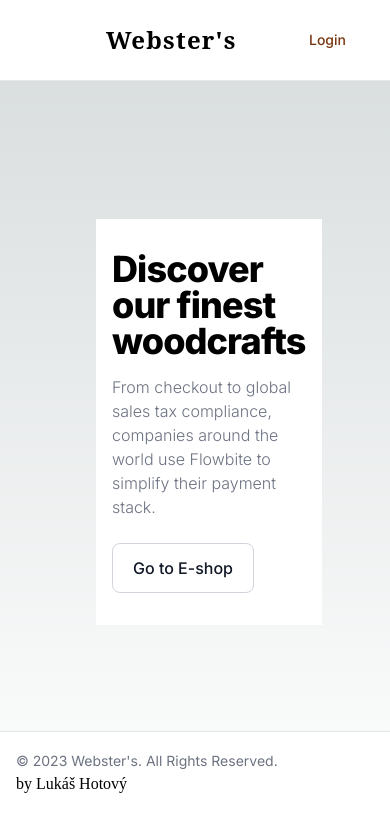
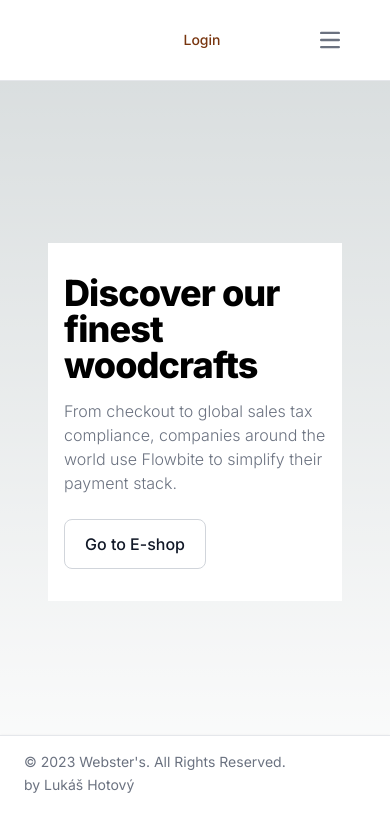
Before and after one commit to lhotovy/websters-eshop, a Next.js app: page / in a window 390 px wide. Shown: the top 832 px of the page. Built offline with nearby package versions, Linux system fonts and the light colour scheme.

Commit message:
Added responsive design

```diff
--- a/src/app/globals.css
+++ b/src/app/globals.css
@@ -5,6 +5,7 @@
 @import url('https://fonts.googleapis.com/css2?family=Cardo:ital,wght@0,400;0,700;1,400&display=swap');
 @import url('https://fonts.googleapis.com/css2?family=Noto+Serif:ital,wght@0,400;0,500;0,600;1,400&display=swap');
 @import url('https://fonts.googleapis.com/css2?family=Borel&display=swap');
+@import url('https://fonts.googleapis.com/css2?family=Merriweather:ital@1&display=swap');
 
 @layer base {
   html {
@@ -35,3 +36,8 @@ body {
     )
     rgb(var(--background-start-rgb));
 }
+
+.active {
+  color: rgb(var(--background-start-rgb));
+  font-weight: bold;
+}
--- a/src/app/layout.tsx
+++ b/src/app/layout.tsx
@@ -19,7 +19,7 @@ export default function RootLayout({
         <head>
           <link rel="icon" href="/favicon.png" sizes="any" />
         </head>
-        <body className={inter.className}>
+        <body className={`${inter.className} max-w-screen`}>
           <ShopContextProvider>
             {children}
           </ShopContextProvider>
--- a/src/app/page.tsx
+++ b/src/app/page.tsx
@@ -4,7 +4,7 @@ import { Hero } from '../components/hero';
 
 export default function Home() {
   return (
-    <main className="flex min-h-screen flex-col items-center justify-between p-24">
+    <main className="flex min-h-screen flex-col items-center justify-between md:p-24 p-12">
       <Header/>
       <Hero />
       <Footer />
--- a/src/components/contactForm.tsx
+++ b/src/components/contactForm.tsx
@@ -7,7 +7,7 @@ const ContactForm = ({handleSubmit, isSuccess, formData, setData}: IContactForm)
     return (
         <>
             <form
-                className='w-2/5 m-auto mt-48 mb-24'
+                className='md:w-2/5 w-2/3 m-auto mt-48 mb-24'
                 method='POST'
                 onSubmit={handleSubmit}>
                 <div className="grid gap-6 mb-6 md:grid-cols-2">
@@ -73,7 +73,7 @@ const ContactForm = ({handleSubmit, isSuccess, formData, setData}: IContactForm)
                 </div>
                 <button
                     type="submit"
-                    className="text-white bg-blue-700 hover:bg-blue-800 focus:ring-4 focus:outline-none focus:ring-blue-300 font-medium rounded-lg text-sm w-full sm:w-auto px-5 py-2.5 text-center dark:bg-blue-600 dark:hover:bg-blue-700 dark:focus:ring-blue-800">
+                    className="text-white bg-blue-700 hover:bg-blue-800 focus:ring-4 focus:outline-none focus:ring-blue-300 font-medium rounded-lg text-sm w-auto px-5 py-2.5 text-center dark:bg-blue-600 dark:hover:bg-blue-700 dark:focus:ring-blue-800">
                         Submit
                 </button>
             </form>
--- a/src/components/footer.tsx
+++ b/src/components/footer.tsx
@@ -3,8 +3,9 @@ import {FaLinkedin, FaGithub} from "react-icons/fa"
 
 export const Footer = () => {
   return (
-    <footer className="fixed bottom-0 left-0 z-20 w-full p-4 bg-white border-t border-gray-200 shadow md:flex md:items-center md:justify-between md:p-6 dark:bg-gray-800 dark:border-gray-600">
-        <span className="text-sm text-gray-500 sm:text-center dark:text-gray-400">{`© ${new Date().getFullYear()} `}
+    <footer className="fixed mx-auto bottom-0 left-0 z-20 max-w-scren w-full py-4 px-6 bg-white border-t border-gray-200 shadow md:flex md:items-center md:justify-between md:p-6 dark:bg-gray-800 dark:border-gray-600">
+        <div>
+            <span className="block text-sm text-gray-500 dark:text-gray-400">{`© ${new Date().getFullYear()} `}
               <Link
                 href="/"
                 className="hover:underline"
@@ -13,15 +14,21 @@ export const Footer = () => {
               </Link>
               . All Rights Reserved.
             </span>
-        <div className="signature font-borel">by Lukáš Hotový</div>
-        <div className="sm:flex sm:items-center sm:justify-between">
-          <div className="flex mt-4 space-x-6 sm:justify-center sm:mt-0 sm:mr-8">
-              <Link href="#" className="hover:text-gray-600 text-white sm:text-2xl">
+            <span className="signature text-sm  text-gray-500 dark:text-gray-400">
+              by Lukáš Hotový
+            </span>
+        </div>
+
+        <div className="flex justify-between md:space-x-64 md:mr-12">
+            <div className="inline-flex mr-4">
+              <div className="md:flex inline-flex my-2 md:my-auto space-x-6 justify-right">
+                  <Link href="#" className="hover:text-gray-600 text-white md:text-2xl">
                     <FaLinkedin/>
                   </Link>
-              <Link href="#" className="hover:text-gray-600 text-white sm:text-2xl">
+                  <Link href="#" className="hover:text-gray-600 text-white md:text-2xl">
                       <FaGithub/>
                   </Link>
+              </div>
             </div>
         </div>
     </footer>
--- a/src/components/header.tsx
+++ b/src/components/header.tsx
@@ -1,31 +1,38 @@
+"use client"
 import { navLinks } from "@/data/navLinks";
+import { NavLink } from "@/lib/types";
 import Image from "next/image";
-import Link from "next/link"
+import Link from "next/link";
+import { useState } from "react";
+import { usePathname } from "next/navigation";
 
 export const Header = () => {
 
+  const pathname = usePathname();
+  const [expanded, setExpanded] = useState("hidden");
+
   return (
     <>
-      <nav className="bg-white dark:bg-amber-900 fixed w-full z-20 top-0 left-0 border-b border-gray-200 dark:border-gray-600">
-        <div className="max-w-screen-xl flex flex-wrap items-center justify-between mx-auto p-4">
+      <nav className="bg-white dark:bg-amber-900 fixed w-screen z-20 top-0 left-0 border-b border-gray-200 dark:border-gray-600">
+        <div className="flex flex-wrap mx-auto items-center justify-between pl-6 py-4 w-5/6">
           <Link
             className="flex items-center"
             href="/"
           >
             <Image
               src="/logo.png"
-              className="h-12 mr-10"
+              className="h-12 mr-2"
               alt="Company logo"
               width={50}
               height={20}
             />
             <span
-              className="self-center text-2xl font-noto font-semibold tracking-wider whitespace-nowrap dark:text-white"
+              className="self-center hidden md:inline text-2xl font-merriweather italic tracking-wider whitespace-nowrap dark:text-white"
             >
               Webster's
             </span>
           </Link>
-        <div className="flex md:order-2">
+        <div className="flex md:order-2 md:mr-16">
             <button
               type="button"
               className="text-amber-900 bg-white hover:bg-blue-800 focus:ring-4 focus:outline-none focus:ring-blue-300 font-medium rounded-lg text-sm px-4 py-2 text-center mr-3 md:mr-0 dark:bg-white dark:hover:bg-blue-700 dark:focus:ring-blue-800"
@@ -34,15 +41,15 @@ export const Header = () => {
             </button>
         </div>
         <div
-          className="items-center justify-between hidden w-full md:flex md:w-auto md:order-1"
+          className={`items-center hidden justify-between ${expanded} md:flex md:order-1`}
           id="navbar-sticky">
           <ul className="flex flex-col p-4 md:p-0 mt-4 font-medium border border-gray-100 rounded-lg bg-gray-50 md:flex-row md:space-x-8 md:mt-0 md:border-0 md:bg-white dark:bg-amber-900 md:dark:bg-amber-900 dark:border-gray-700">
-            {navLinks.map((link) => {
+            {navLinks.map((link: NavLink) => {
               return (
                 <li key={link.id}>
                   <Link
                     href={link.href}
-                    className="block py-2 pl-3 pr-4 tracking-wider text-white bg-blue-700 rounded md:bg-transparent md:hover:text-blue-700 md:p-0 md:dark:hover:text-blue-500"
+                    className={`${pathname == link.href ? "active" : ""} block py-2 pl-3 pr-4 tracking-wider text-white bg-blue-700 rounded md:bg-transparent md:hover:text-blue-700 md:p-0 md:dark:hover:text-blue-500`}
                     aria-current="page"
                   >
                     {link.name}
@@ -51,8 +58,40 @@ export const Header = () => {
               )})}
           </ul>
         </div>
+        <div
+          className="flex md:hidden flex-wrap items-center justify-between"
+          id="navbar-sticky"
+        >
+            <button
+              data-collapse-toggle="navbar-hamburger"
+              type="button"
+              onClick={()=> (expanded == "hidden") ? setExpanded("block") : setExpanded("hidden")}
+              className="flex items-center justify-center p-2 w-10 h-10 mx-2 text-sm text-gray-500 rounded-lg hover:bg-gray-100 focus:outline-none focus:ring-2 focus:ring-gray-200 dark:text-gray-400 dark:hover:bg-gray-700 dark:focus:ring-gray-600"
+              aria-controls="navbar-hamburger"
+              aria-expanded="false"
+            >
+              <svg className="w-5 h-5" aria-hidden="true" xmlns="http://www.w3.org/2000/svg" fill="none" viewBox="0 0 17 14">
+                  <path stroke="currentColor" stroke-linecap="round" stroke-linejoin="round" stroke-width="2" d="M1 1h15M1 7h15M1 13h15"/>
+              </svg>
+            </button>
+        </div>
         </div>
       </nav>
+      <div className={`${expanded} w-full fixed top-20`} id="navbar-hamburger">
+        <ul className="flex p-2 flex-col font-medium rounded-lg bg-gray-50 dark:bg-gray-800 dark:border-gray-700">
+          {navLinks.map((link: NavLink)=> {
+            return (
+            <li key={link.id}>
+              <Link
+                href={link.href}
+                className="block py-2 pl-3 pr-4 text-gray-900 rounded hover:bg-gray-100 dark:text-gray-400 dark:hover:bg-gray-700 dark:hover:text-white"
+              >
+                {link.name}
+              </Link>
+            </li>
+          )})}
+        </ul>
+      </div>
     </>
   );
 };
--- a/src/components/hero.tsx
+++ b/src/components/hero.tsx
@@ -3,9 +3,9 @@ import Link from "next/link";
 
 export const Hero = () => {
   return (
-    <section className="bg-white dark:bg-gray-900 m-auto">
+    <section className="bg-white dark:bg-gray-900 m-auto w-full">
       <div className="grid max-w-screen-xl px-4 py-8 mx-auto lg:gap-8 xl:gap-0 lg:py-16 lg:grid-cols-12">
-          <div className="mr-auto place-self-center lg:col-span-7">
+          <div className="md:mr-auto m-auto place-self-center lg:col-span-7">
               <h1 className="max-w-2xl mb-4 text-4xl font-extrabold tracking-tight leading-none md:text-5xl xl:text-6xl dark:text-white">Discover our finest woodcrafts</h1>
               <p className="max-w-2xl mb-6 font-light text-gray-500 lg:mb-8 md:text-lg lg:text-xl dark:text-gray-400">From checkout to global sales tax compliance, companies around the world use Flowbite to simplify their payment stack.</p>
               <Link href="/eshop" className="inline-flex items-center justify-center px-5 py-3 text-base font-medium text-center text-gray-900 border border-gray-300 rounded-lg hover:bg-gray-100 focus:ring-4 focus:ring-gray-100 dark:text-white dark:border-gray-700 dark:hover:bg-gray-700 dark:focus:ring-gray-800">
--- a/src/components/tags.tsx
+++ b/src/components/tags.tsx
@@ -3,14 +3,14 @@ import { ITagsProps } from "@/lib/types";
 const Tags = ({categories, filterItems}: ITagsProps) => {
 
     return (
-        <section className='inline-block w-3/5 '>
+        <section className='inline-block w-3/5'>
             {categories.map((category: string)=> {
                 return  (
                     <button
                         key={category}
                         type="button"
                         onClick={()=> filterItems(category)}
-                        className="text-blue-700 hover:text-white border border-blue-700 hover:bg-blue-800 focus:ring-4 focus:outline-none focus:ring-blue-300 font-medium rounded-lg text-sm px-3 py-2 text-center mr-2 mb-2 dark:border-blue-500 dark:text-blue-500 dark:hover:text-white dark:hover:bg-blue-500 dark:focus:ring-blue-800">
+                        className="text-blue-700 hover:text-white border border-blue-700 hover:bg-blue-800 focus:ring-4 focus:outline-none focus:ring-blue-300 font-medium rounded-lg text-sm md:px-3 md:py-2 py-1 px-2 text-center mr-2 mb-2 dark:border-blue-500 dark:text-blue-500 dark:hover:text-white dark:hover:bg-blue-500 dark:focus:ring-blue-800">
                             {category}
                     </button>
                 )
--- a/src/data/navLinks.ts
+++ b/src/data/navLinks.ts
@@ -5,12 +5,12 @@ export const navLinks = [
         href: "/"
     },
     {
-        name: "E-shop",
+        name: "E-Shop",
         id: 2,
         href: "/eshop"
     },
     {
-        name: "Contact Us",
+        name: "Contact",
         id: 3,
         href: "/contact"
     }
--- a/src/lib/types.ts
+++ b/src/lib/types.ts
@@ -56,3 +56,9 @@ export type Context = {
       getCartTotal: () => number
       getNumberOfItems: () => number
 };
+
+export type NavLink = {
+    name: string
+    id: number
+    href: string
+};
--- a/tailwind.config.js
+++ b/tailwind.config.js
@@ -15,7 +15,8 @@ module.exports = {
       fontFamily: {
         "cardo": ["Cardo", "serif"],
         "noto": ["Noto Serif", "serif"],
-        "borel": ["Borel", "cursive"]
+        "borel": ["Borel", "cursive"],
+        "merriweather": ["Merriweather", "serif"]
       },
     },
   },
```
Also changed, not shown: src/components/productList.tsx (+12 -12 lines). Lines whose indentation alone changed are shown as unchanged.
